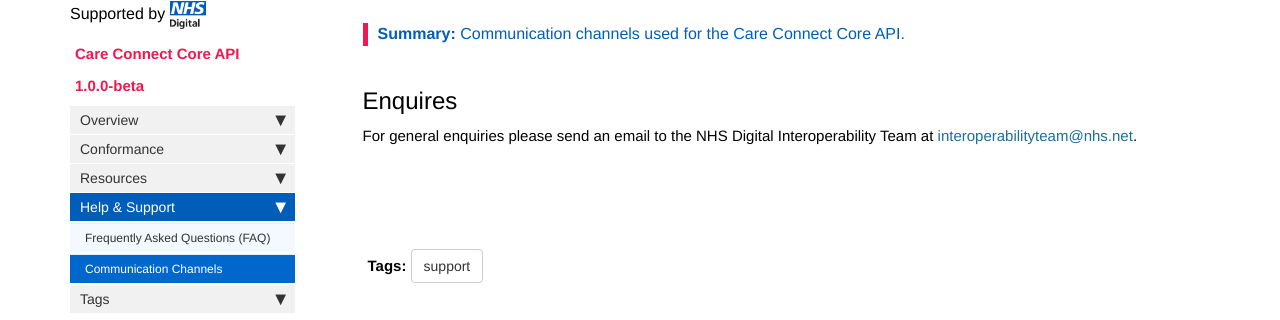
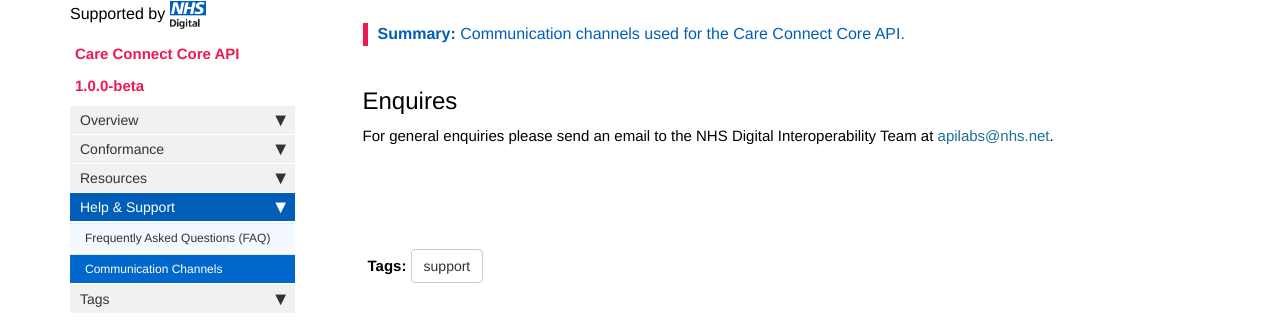
Before and after one commit to nhsconnect/CareConnect-API-Core, a Jekyll site: the page built from pages/support/support_communications.md, in a window 1280 px wide. Shown: the part 132-452 px from the top of the page. Built offline with Jekyll 4.4.1, drawn with Linux system fonts in a browser that asks for light colours; nearby versions of some CDN libraries; comment, search, counter and statistics services are not loaded; part of the change alters nothing that is shown.

Commit message:
amended contact email to apilabs@nhs.net

```diff
--- a/pages/support/support_communications.md
+++ b/pages/support/support_communications.md
@@ -10,7 +10,9 @@ summary: "Communication channels used for the Care Connect Core API."
 
 ## Enquires
 
-For general enquiries please send an email to the NHS Digital Interoperability Team at <a href="mailto:interoperabilityteam@nhs.net">interoperabilityteam@nhs.net</a>.
+<!--For general enquiries please send an email to the NHS Digital Interoperability Team at <a href="mailto:interoperabilityteam@nhs.net">interoperabilityteam@nhs.net</a>.-->
+
+For general enquiries please send an email to the NHS Digital Interoperability Team at <a href="mailto:apilabs@nhs.net">apilabs@nhs.net</a>.
 <br><br>
 
 
```
